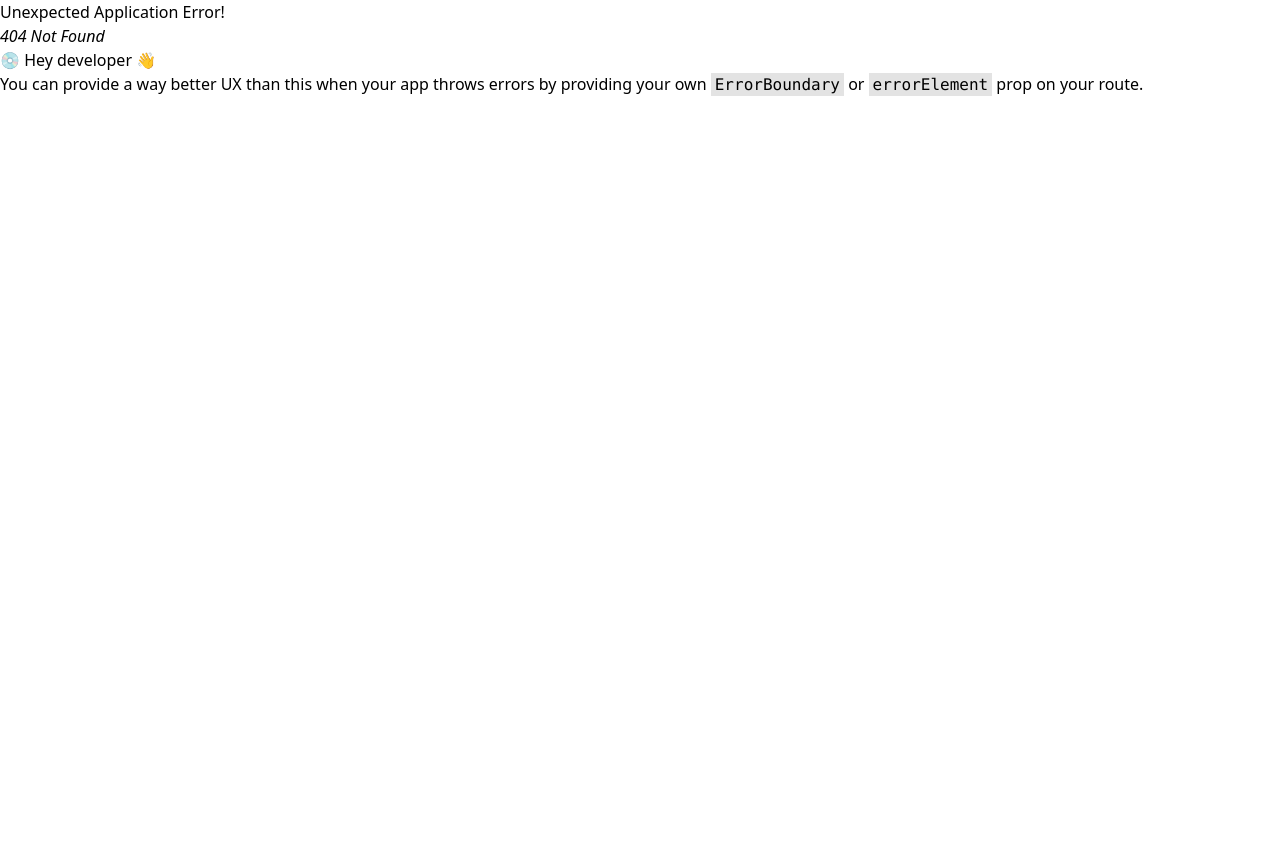
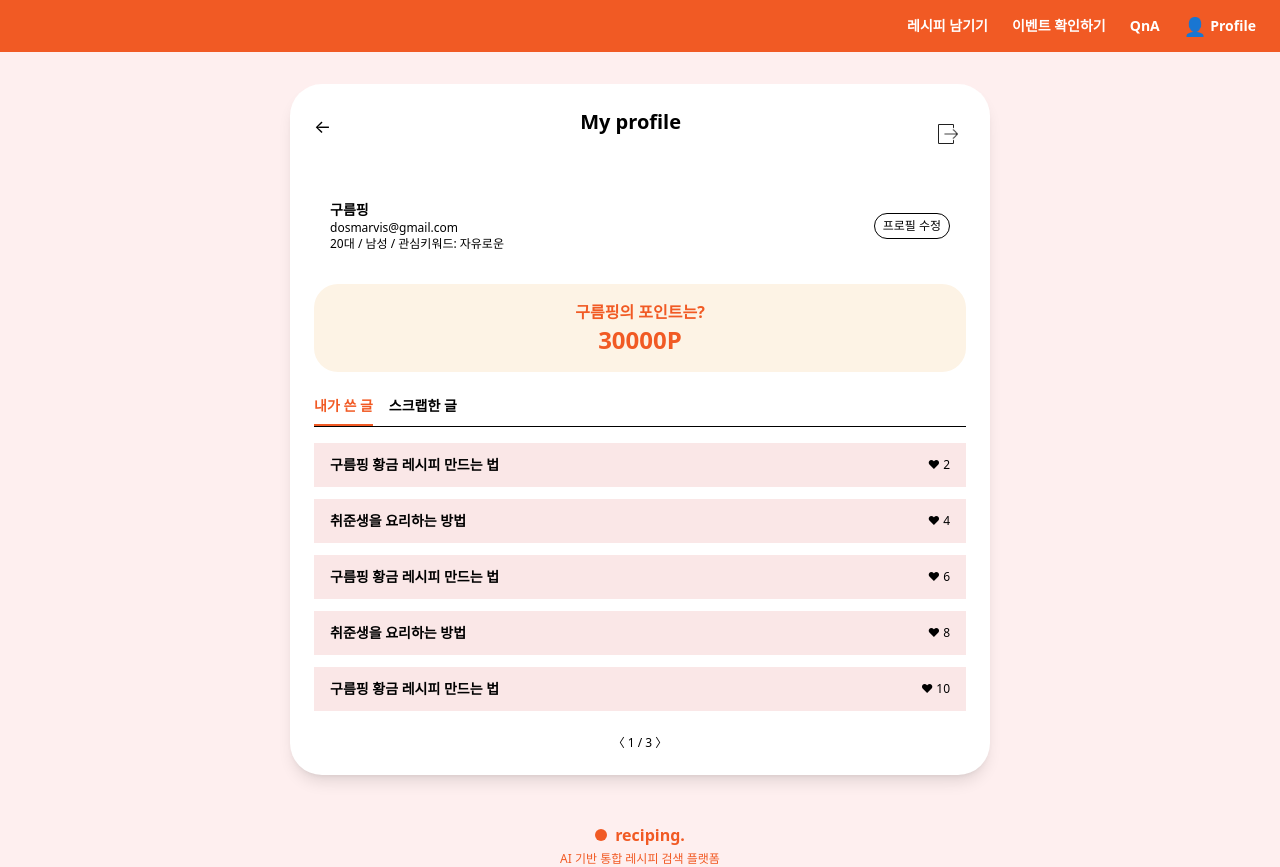
Before and after one commit to Reciping/reciping-FE, a React (Vite) app: page /profile in a window 1280 px wide. Before the commit this address had no page. Before the commit the page ends 800 px from the top, so only its background shows below. Built offline with nearby package versions, Linux system fonts and the light colour scheme.

Commit message:
🔧  chore : 주석처리

```diff
--- a/src/app/routes/mainRoutes.tsx
+++ b/src/app/routes/mainRoutes.tsx
@@ -3,7 +3,7 @@ import Home from '../../pages/Home'
 import Splash from '../../pages/Splash'
 import SplashRedirect from '../../pages/SplashRedirect'
 import Write from '../../pages/Write'
-
+import Profile from '../../pages/Profile'
 export const mainRoutes = [
   {
     path: '/',
@@ -21,4 +21,8 @@ export const mainRoutes = [
     path: '/write',
     element: <Write />,
   },
+  {
+    path: '/profile',
+    element: <Profile />,
+  },
 ]
--- a/src/components/Navbar.tsx
+++ b/src/components/Navbar.tsx
@@ -8,19 +8,21 @@ const Navbar = () => {
   const isLoggedIn = !!token
 
   const handleWrite = () => {
-    if (isLoggedIn) {
-      navigate('/write')
-    } else {
-      alert('로그인 후 이용해주세요.')
-    }
+    navigate('/write')
+    // if (isLoggedIn) {
+    //   navigate('/write')
+    // } else {
+    //   alert('로그인 후 이용해주세요.')
+    // }
   }
 
   const handleProfile = () => {
-    if (isLoggedIn) {
-      navigate('/profile')
-    } else {
-      alert('로그인 후 이용해주세요.')
-    }
+    navigate('/profile')
+    // if (isLoggedIn) {
+    //   navigate('/profile')
+    // } else {
+    //   alert('로그인 후 이용해주세요.')
+    // }
   }
 
   return (
```
